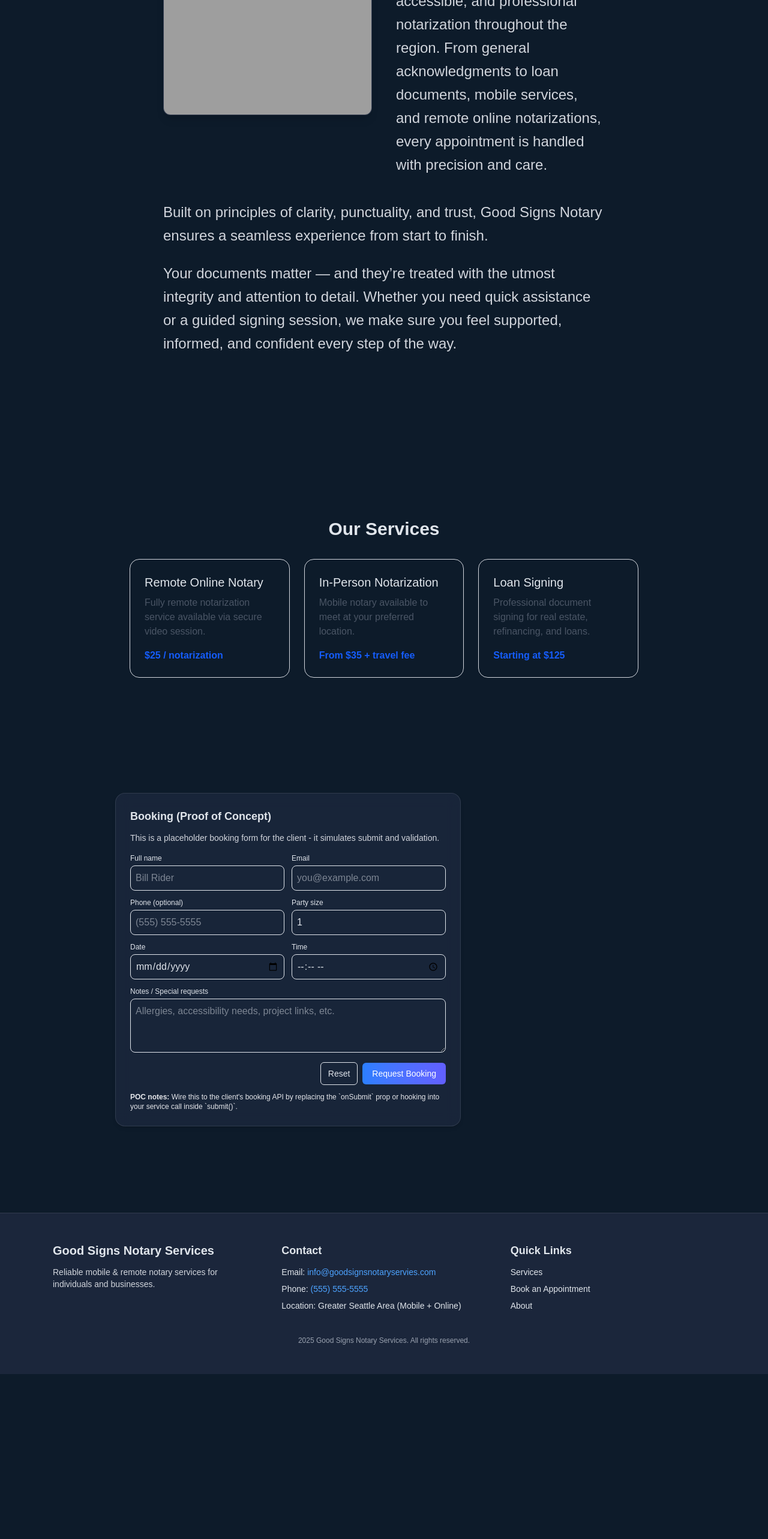
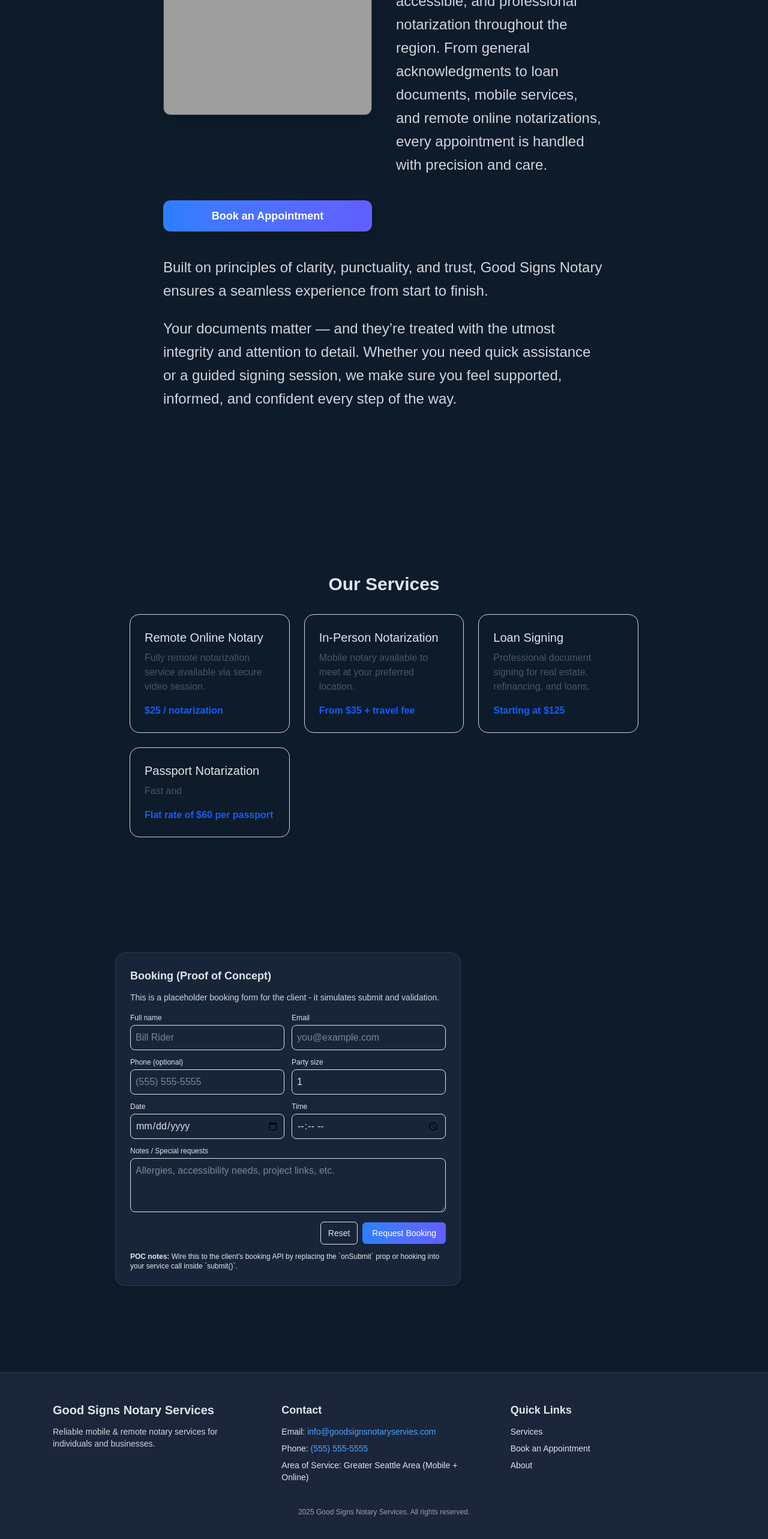
Before and after one commit to JahleelT/BNotarize, a Next.js app in the folder frontend/: page / in a window 1280 px wide. Shown: the part 808-3374 px from the top of the page at 60% size. Before the commit the page ends 3099 px from the top, so only its background shows below. Built offline with nearby package versions, Linux system fonts and the light colour scheme; grey boxes are pictures that could not be loaded.

Commit message:
added buttons to bring user to booking

```diff
--- a/frontend/app/components/About.tsx
+++ b/frontend/app/components/About.tsx
@@ -36,6 +36,9 @@ export default function About() {
             and remote online notarizations, every appointment is handled with
             precision and care.
           </p>
+          <a href="#booking" className="inline-flex items-center justify-center rounded-xl px-8 py-3 bg-linear-to-r from-blue-500 to-indigo-500 text-white text-lg shadow-lg font-semibold hover:scale-105 hover:shadow-xl transition-all duration-300">
+            Book an Appointment
+          </a>
 
         </div>
 
--- a/frontend/app/components/Booking.tsx
+++ b/frontend/app/components/Booking.tsx
@@ -86,7 +86,7 @@ export default function Booking({
   };
 
   return (
-    <>
+    < section id="booking" className="scroll-mt-24">
       <form
         onSubmit={submit}
         className="max-w-xl w-full bg-(--color-card)/70 backdrop-blur-md p-6 rounded-2xl shadow-md border border-white/10"
@@ -232,6 +232,6 @@ export default function Booking({
           `onSubmit` prop or hooking into your service call inside `submit()`.
         </div>
       </form>
-    </>
+    </section>
   );
 }
--- a/frontend/app/components/Footer.tsx
+++ b/frontend/app/components/Footer.tsx
@@ -15,7 +15,7 @@ export default function Footer() {
           <ul className="mt-3 space-y-2 text-sm">
             <li>Email: <a href="mailto:info@goodsignsnotaryservies.com" className="text-(--color-accent) hover:underline">info@goodsignsnotaryservies.com</a></li>
             <li>Phone: <a href="tel:5555555555" className="text-(--color-accent) hover:underline">(555) 555-5555</a></li>
-            <li>Location: Greater Seattle Area (Mobile + Online)</li>
+            <li>Area of Service: Greater Seattle Area (Mobile + Online)</li>
           </ul>
         </div>
 
--- a/frontend/app/components/Services.tsx
+++ b/frontend/app/components/Services.tsx
@@ -7,6 +7,7 @@ interface Service {
   title: string;
   description: string;
   price: string;
+  estimatedTime?: string;
 }
 
 const services: Service[] = [
@@ -15,19 +16,28 @@ const services: Service[] = [
     title: "Remote Online Notary",
     description: "Fully remote notarization service available via secure video session.",
     price: "$25 / notarization",
+    estimatedTime: "15 Minutes"
   },
   {
     id: "in-person",
     title: "In-Person Notarization",
     description: "Mobile notary available to meet at your preferred location.",
     price: "From $35 + travel fee",
+    estimatedTime: "90 Minutes / 1.5 Hours"
   },
   {
     id: "loan-signing",
     title: "Loan Signing",
     description: "Professional document signing for real estate, refinancing, and loans.",
     price: "Starting at $125",
+    estimatedTime: "20 Minutes"
   },
+  {
+    id: "passport-notarization",
+    title: "Passport Notarization",
+    description: "Fast and ",
+    price: "Flat rate of $60 per passport"
+  }
 ];
 
 export default function Services() {
@@ -61,11 +71,11 @@ export default function Services() {
 
         {selected && (
           <div className="mt-8 text-center">
-            <button
-              className="px-6 py-2 rounded-xl bg-blue-600 text-white hover:bg-blue-700 transition"
+            <a href="#booking"
+              className="px-6 py-2 rounded-xl bg-linear-to-r from-blue-500 to-indigo-500 text-white hover:bg-blue-700 transition"
             >
               Book This Service
-            </button>
+            </a>
           </div>
         )}
       </section>
--- a/frontend/app/globals.css
+++ b/frontend/app/globals.css
@@ -9,6 +9,10 @@
   --color-accent: #4DA3FF;       /* soft professional blue */
 }
 
+html {
+  scroll-behavior: smooth;
+}
+
 body {
   background: var(--color-bg);
   color: var(--color-text);
--- a/frontend/package.json
+++ b/frontend/package.json
@@ -9,7 +9,7 @@
     "lint": "eslint"
   },
   "dependencies": {
-    "next": "16.0.10",
+    "next": "^16.0.10",
     "postcss": "^8.5.6",
     "react": "19.2.0",
     "react-dom": "19.2.0"
```
Also changed, not shown: 1 other file (tests, documents, lock files or other folders).
